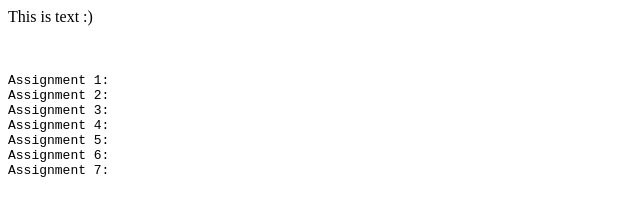
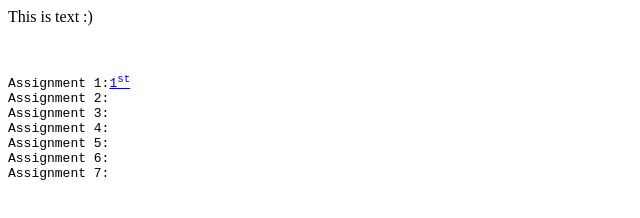
Before and after one commit to nickjordan329/nickjordan329.github.io, a plain HTML site: page index.html in a window 1280 px wide. Shown: the full height of the page, 0-640 px from the left. Drawn offline with Linux system fonts and the light colour scheme.

Commit message:
Update index.html

```diff
--- a/index.html
+++ b/index.html
@@ -2,7 +2,7 @@
 <body>
 <p> This is text :) </p><br>
 <pre>
-Assignment 1:<a href="https://nickjordan329.github.io/assignment01.html" text="1st"></a>
+Assignment 1:<a href="https://nickjordan329.github.io/assignment01.html">1<sup>st</sup></a>
 Assignment 2:<a href="#"></a>
 Assignment 3:<a href="#"></a>
 Assignment 4:<a href="#"></a>
```
